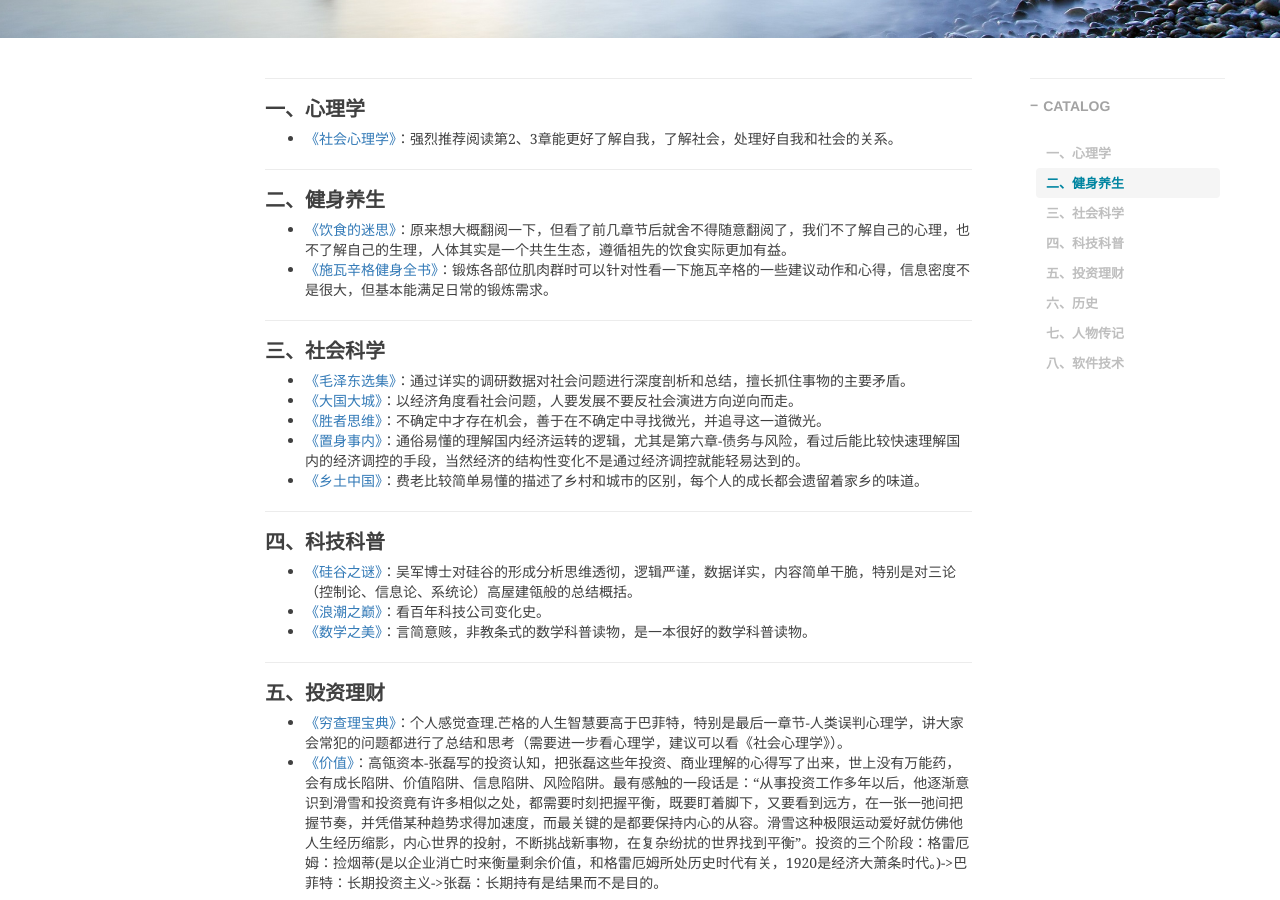
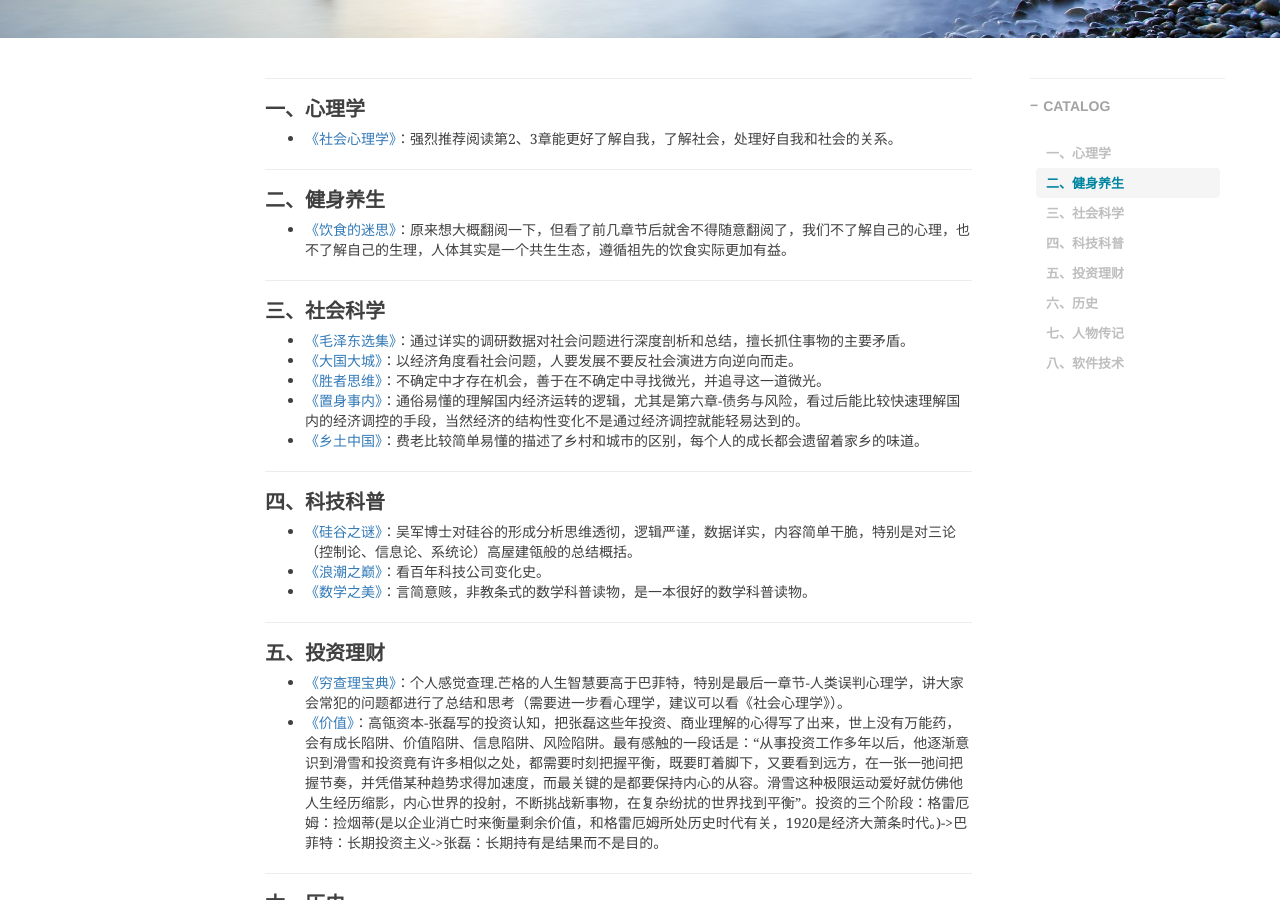
Before and after one commit to shihai1991/shihai1991.github.io, a Jekyll site: the page built from _posts/2021-11-23-个人阅读书单推荐.md, in a window 1280 px wide and 900 px high, scrolled down 483 px. Built offline with Jekyll 4.4.1, drawn with Linux system fonts in a browser that asks for light colours; nearby versions of some CDN libraries; comment, search, counter and statistics services are not loaded.

Commit message:
Update 2021-11-23-个人阅读书单推荐.md

```diff
--- a/_posts/2021-11-23-个人阅读书单推荐.md
+++ b/_posts/2021-11-23-个人阅读书单推荐.md
@@ -15,7 +15,6 @@
 
 ## 二、健身养生
 - [《饮食的迷思》](https://book.douban.com/subject/30437166/)：原来想大概翻阅一下，但看了前几章节后就舍不得随意翻阅了，我们不了解自己的心理，也不了解自己的生理，人体其实是一个共生生态，遵循祖先的饮食实际更加有益。
-- [《施瓦辛格健身全书》](https://book.douban.com/subject/7067916/)：锻炼各部位肌肉群时可以针对性看一下施瓦辛格的一些建议动作和心得，信息密度不是很大，但基本能满足日常的锻炼需求。
 
 ## 三、社会科学
 - [《毛泽东选集》](https://book.douban.com/subject/1139360/)：通过详实的调研数据对社会问题进行深度剖析和总结，擅长抓住事物的主要矛盾。
```
